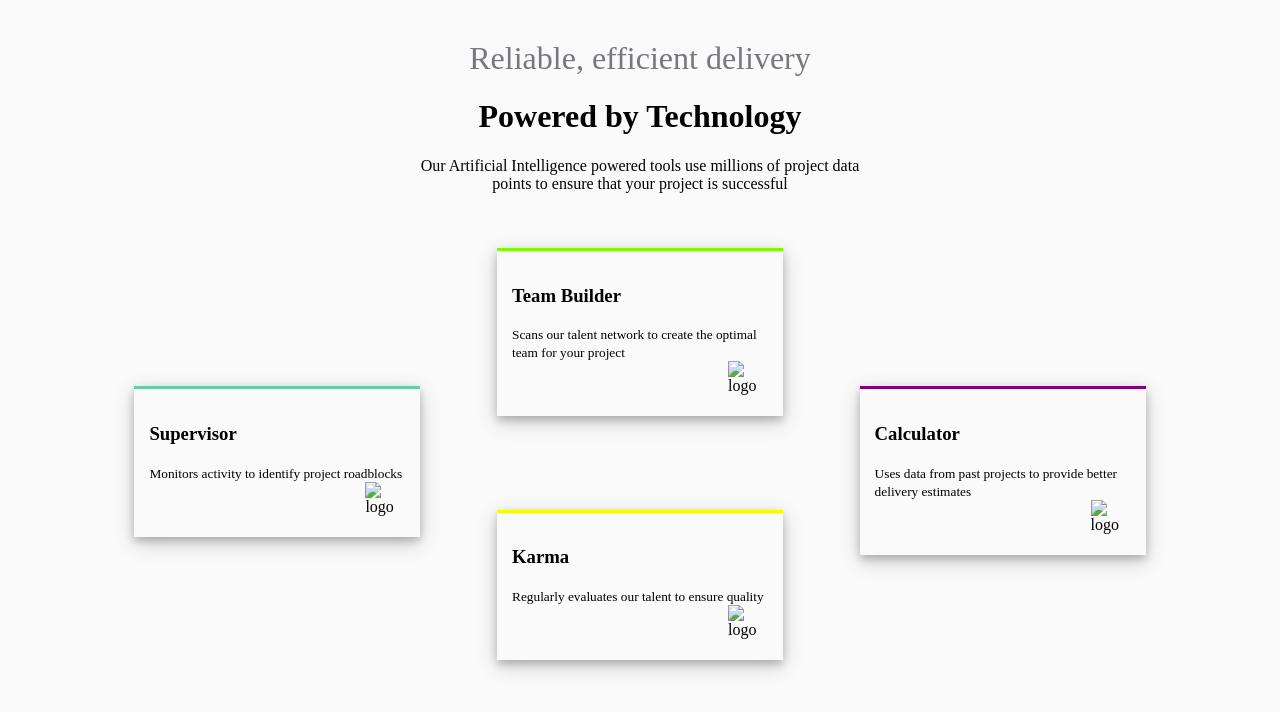
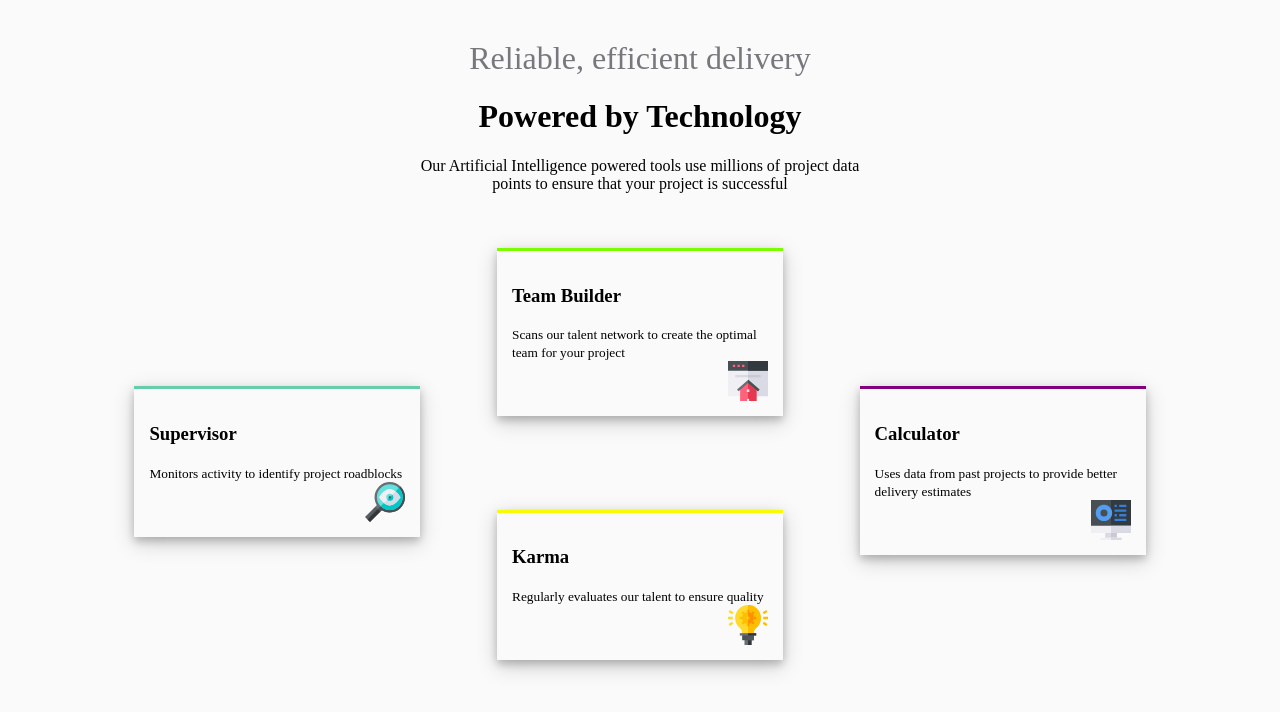
Before and after one commit to cyberkillua/lee, a plain HTML site: page index.html in a window 1280 px wide. Drawn offline with Linux system fonts and the light colour scheme; the site is published under a folder, as on GitHub Pages, so addresses that start at the root find nothing.

Commit message:
update image url

```diff
--- a/index.html
+++ b/index.html
@@ -19,27 +19,27 @@
       <div id="team-builder">
         <h3>Team Builder</h3>
         <small>Scans our talent network to create the optimal team for your project</small>
-        <div class="imageDiv"><img src="/img/icon-team-builder.svg" alt="logo" /></div>
+        <div class="imageDiv"><img src="./img/icon-team-builder.svg" alt="logo" /></div>
       </div>
       <div class="twodivs">
         <div id="supervisor">
           <h3>Supervisor</h3>
           <small>Monitors activity to identify project roadblocks</small>
-          <div class="imageDiv"><img src="/img/icon-supervisor.svg" alt="logo" /></div>
+          <div class="imageDiv"><img src="./img/icon-supervisor.svg" alt="logo" /></div>
         </div>
 
         <div id="calculator">
           <h3>Calculator</h3>
 
           <small>Uses data from past projects to provide better delivery estimates</small>
-          <div class="imageDiv"><img src="/img/icon-calculator.svg" alt="logo" /> </div>
+          <div class="imageDiv"><img src="./img/icon-calculator.svg" alt="logo" /> </div>
 
         </div>
       </div>
       <div id="karma">
         <h3>Karma</h3>
         <small>Regularly evaluates our talent to ensure quality</small>
-        <div class="imageDiv"><img src="/img/icon-karma.svg" alt="logo" /></div>
+        <div class="imageDiv"><img src="./img/icon-karma.svg" alt="logo" /></div>
       </div>
     </section>
   </body>
```
